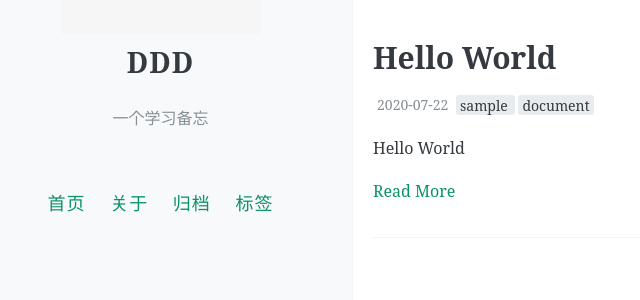
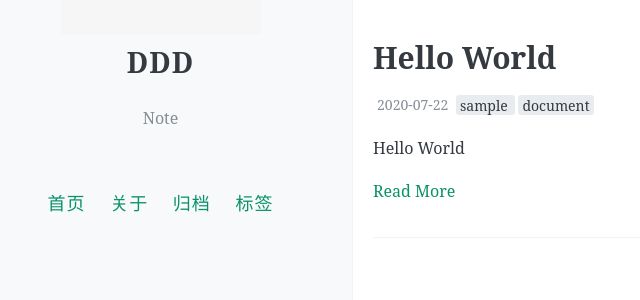
Before and after one commit to dddgithub/dddblog, a Jekyll site: the page built from index.html, in a window 1280 px wide. Shown: the part 286-586 px from the top of the page, without its empty margins (31-671 px from the left). Built offline with Jekyll 4.4.1, drawn with Linux system fonts in a browser that asks for light colours; the list of posts is cut into pages by our own code; comment, search, counter and statistics services are not loaded.

Commit message:
20210417

```diff
--- a/_config.yml
+++ b/_config.yml
@@ -7,7 +7,7 @@
 # 井号后面的文字是说明文档，不会被程序读取。
 name: DDD
 # 描述/签名
-description: 一个学习备忘
+description: Note
 
 #
 # 下面的设定都是可选的
```
